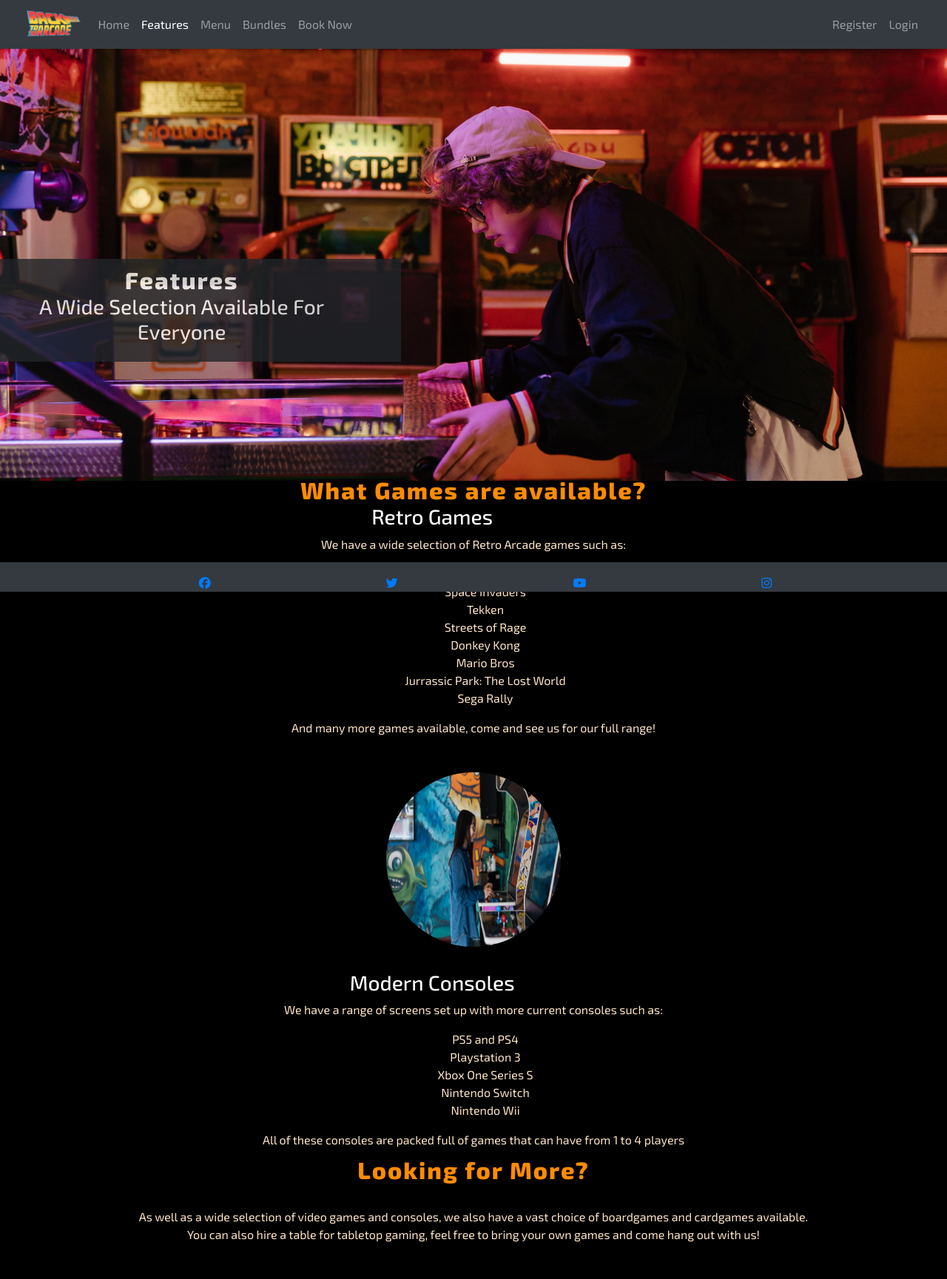
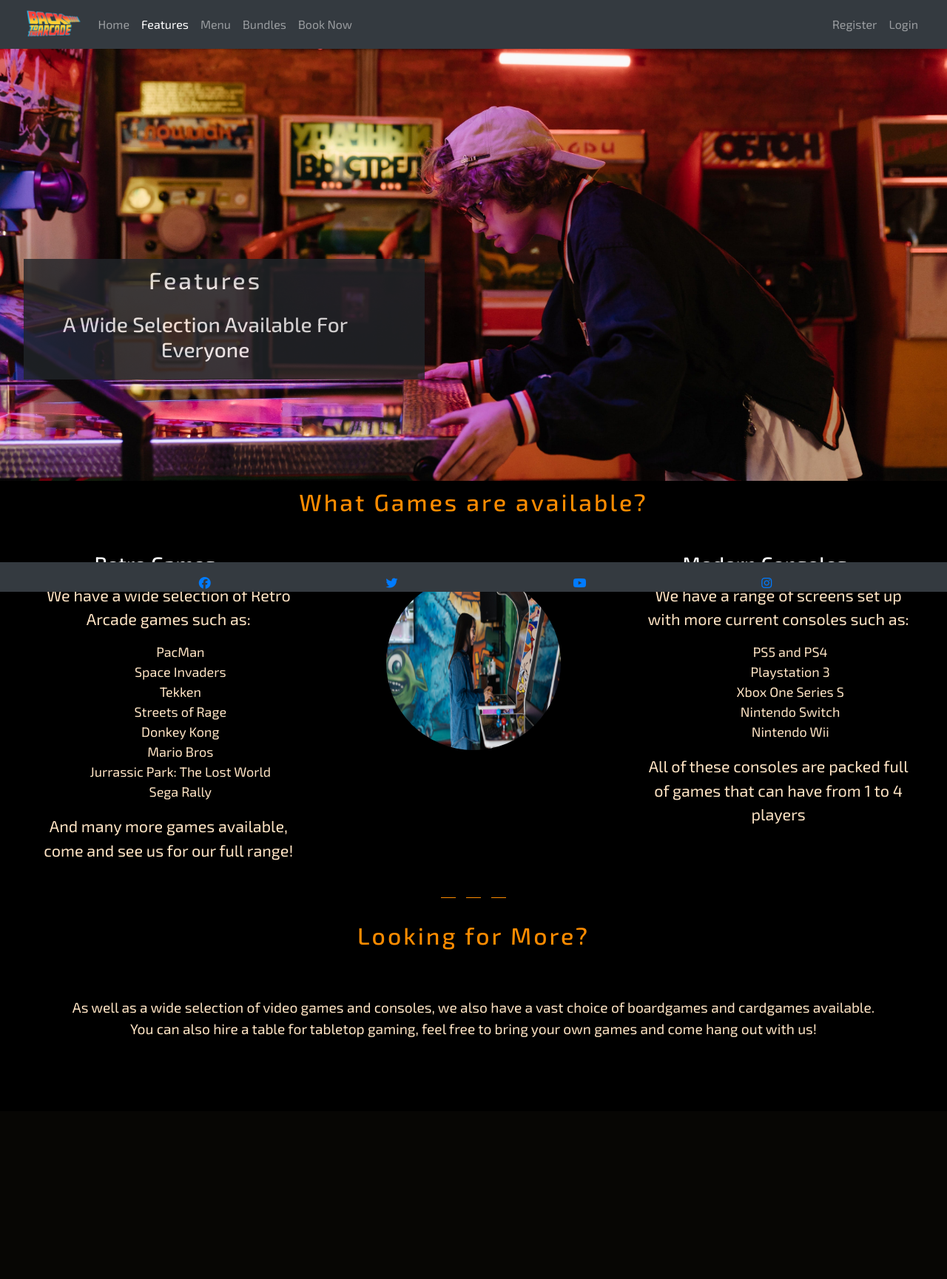
Before and after one commit to LeighAllenDev/BTTAv2, a Django app: page /features/ in a window 1280 px wide. Shown: the whole page at 74% size. After the commit the page ends 1402 px from the top, so only its background shows below. Run offline with Django 4.2, Linux system fonts and the light colour scheme; some libraries are stand-ins or nearby versions.

Commit message:
feat: add styling to pages

```diff
--- a/features/templates/features/features.html
+++ b/features/templates/features/features.html
@@ -12,13 +12,12 @@
         </div>
         </div>
         </section>
-        <section class="description container">
+        <section class="description container-fluid">
+            <h2 class="subtitle">What Games are available?</h2>
             <div class="row">
-            <h2 class="subtitle">What Games are available?</h2>
-            <div class="intro">
-                <div id="retro">
+                <div class="col-md-4 l-t">
                     <div>
-                        <h3 class="subtitle">Retro Games</h3>
+                        <h3>Retro Games</h3>
                         <p>We have a wide selection of Retro Arcade games such as:</p>
                         <ul>
                         <li>PacMan</li>
@@ -33,10 +32,12 @@
                         <p>And many more games available, come and see us for our full range!</p>
                     </div>
                 </div>
+                <div class="col-md-4">
                     <img class="lower-img img-fluid" src="{% static 'images/girlInArcade.jpg' %}" alt="Space Invaders Logo">
-                <div id="modern">
+                </div>
+                <div class="col-md-4 r-t">
                 <div>
-                        <h3 class="subtitle">Modern Consoles</h3>
+                    <h3>Modern Consoles</h3>
                     <p>We have a range of screens set up with more current consoles such as:</p>
                     <ul>
                         <li>PS5 and PS4</li>
@@ -50,10 +51,15 @@
             </div>
         </div>
         </section>
-        <section id="options">
+        <div class="divider">
+            <span class="dash"></span>
+            <span class="dash"></span>
+            <span class="dash"></span>
+        </div>
+        <section id="options" class="container-fluid">
+            <div class="row">
                 <h2 class="end">Looking for More?</h2>
                 <div class="end">
-                <div>
                     <p>As well as a wide selection of video games and consoles, we also have a vast choice of boardgames and cardgames available.<br>You can also hire a table for tabletop gaming, feel free to bring your own games and come hang out with us!</p>
                 </div>
             </div>
--- a/home/templates/home/index.html
+++ b/home/templates/home/index.html
@@ -40,7 +40,11 @@
             </div>
         </div>
         </section>
-        <hr>
+        <div class="divider">
+            <span class="dash"></span>
+            <span class="dash"></span>
+            <span class="dash"></span>
+        </div>
         <section id="location" class="container-fluid">
         <div class="row">
             <h2 class="subtitle">Where to Find Us</h2>
--- a/static/css/style.css
+++ b/static/css/style.css
@@ -30,6 +30,7 @@
     top: 0;
     position: relative;
     z-index: 3;
+    margin-bottom: 1rem;
 }
 
 #home{
@@ -48,13 +49,6 @@
     background: url(/static/images/bundles-hero.jpg) no-repeat center center/cover;
 }
 
-/* .cover-text {
-    padding: 2rem;
-    margin-top: 150px;
-    background-color: lightslategrey;
-    background-size: contain;
-} */
-
 .cover-text {
     position: absolute;
     font-size: 100%;
@@ -62,6 +56,7 @@
     margin-top: 300px;
     opacity: 80%;
     padding: 1rem;
+    margin-left: 2em;
 }
 
 .cover-text > h2, h3 {
@@ -72,27 +67,26 @@
 
 
 h1, h2 {
-    letter-spacing: 2px;
+    letter-spacing: 3px;
     color: darkorange;
     line-height: 1.5rem;
-    font-weight: bolder;
+    /* font-weight: bold; */
     opacity: 100%;
+    padding: 1.5em auto;
+    margin-bottom: 1em;
 }
 
-h1 {
-    padding: 15px auto;
+p {
+    font-size: 120%;
 }
 
 
-
 .l-t {
-    text-align: left;
-    padding-left: 2em;
+    padding-left: 2.75rem;
 }
 
 .r-t {
-    text-align: right;
-    padding-right: 2em;
+    padding-right: 2.75rem;
 }
 
 .lower-img {
@@ -107,7 +101,7 @@
 }
 
 table {
-    width: 100%;
+    /* width: 100%; */
     padding-bottom: 2rem;
 }
 
@@ -116,6 +110,11 @@
     padding: 1rem;
     border: 1px dashed darkorange;
     color: antiquewhite;
+    line-height: 1.25rem;
+}
+
+th {
+    font-weight: 400;
 }
 
 .category-name {
@@ -126,13 +125,28 @@
     list-style: none;
 }
 
+
+.divider {
+    width: 100%;
+    text-align: center;
+  }
+
+  .dash {
+    display: inline-block;
+    width: 20px; /* Adjust the width of each dash */
+    height: 1px; /* Height of the line */
+    margin: 2rem 5px; /* Adjust the spacing between dashes */
+    background: darkorange; /* Color of the dashes */
+    /* margin-bottom: 2rem; */
+  }
+
 .footer {
     left: 0;
     bottom: 0;
     width: 100%;
     color: white;
     text-align: center;
-    position: fixed;
+    position:sticky;
     height: 40px;
 }
 
@@ -146,10 +160,8 @@
 .col-md-4 {
     padding-top: 1.5rem;
     font-size: large;
-    padding-left: 2rem;
-    padding-right: 2rem;
 }
 
 .end {
-    padding-bottom: 2rem;
+    padding-bottom: 2.5rem;
 }
```
Also changed, not shown: menu/templates/menu/menu.html (+18 -5 lines). Lines whose indentation alone changed are shown as unchanged.
